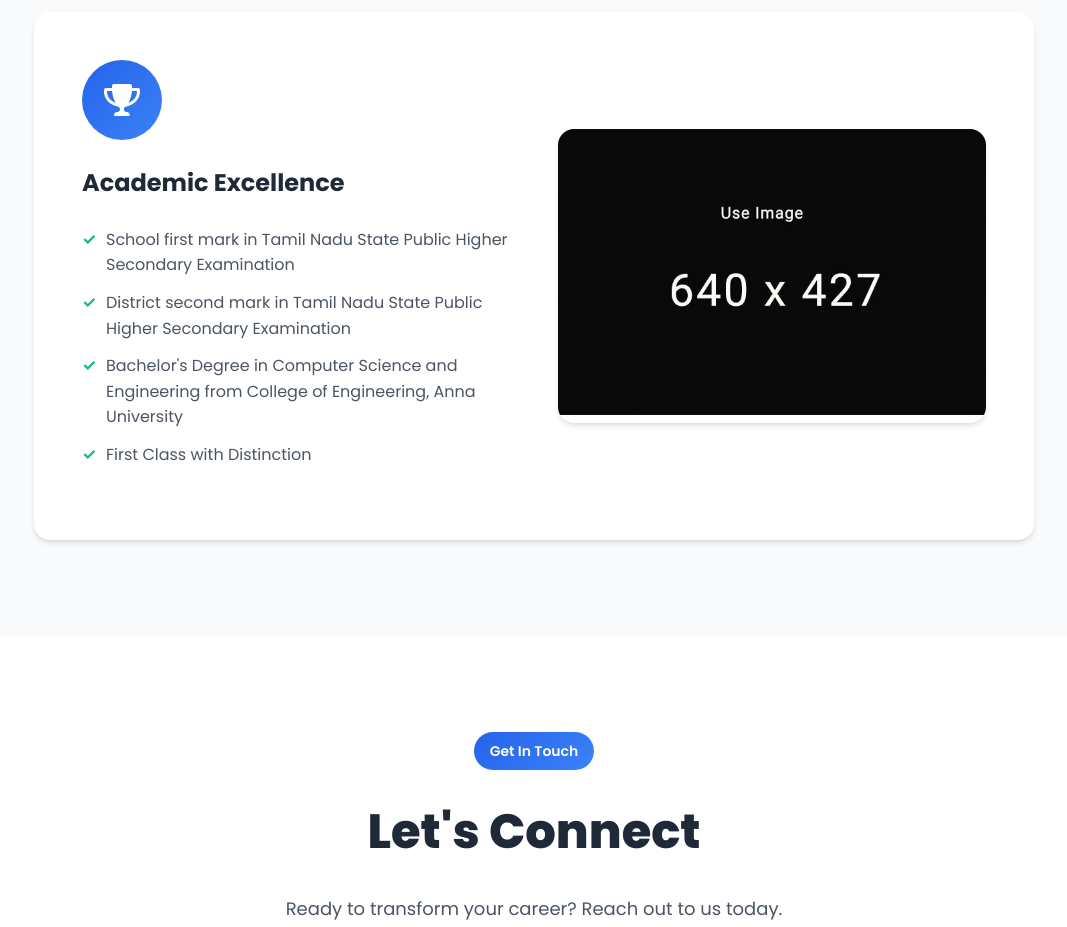
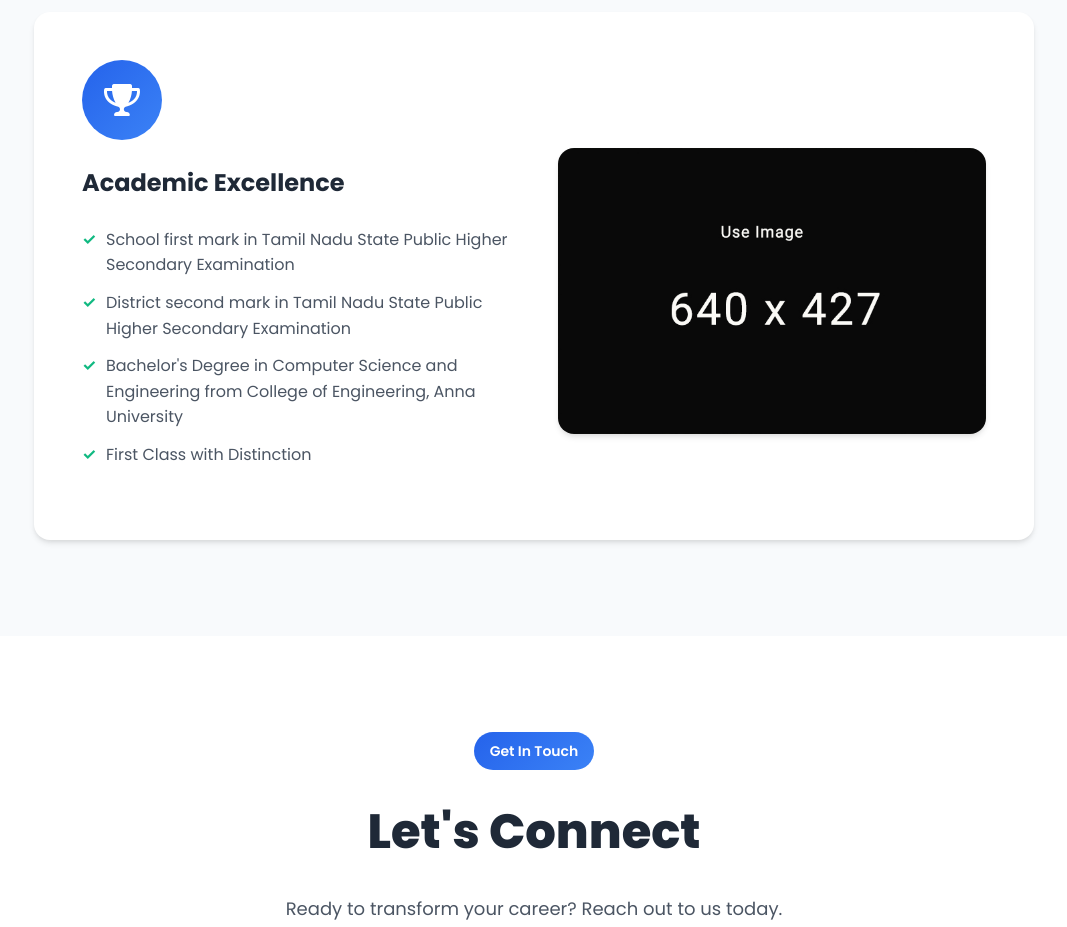
Before and after one commit to Suriya05022002/CEO_profile, a plain HTML site: page index.html in a window 1280 px wide. Shown: the part 5460-6387 px from the top of the page, without its empty margins (106-1173 px from the left). Drawn offline with nearby package versions, Linux system fonts and the light colour scheme.

Commit message:
style.css

```diff
--- a/style.css
+++ b/style.css
@@ -1145,6 +1145,13 @@ section {
   margin-top: var(--spacing-md);
   flex-wrap: wrap;
 }
+.achievement-visual {
+  display: flex;
+  flex-wrap: wrap;
+  gap: 50px;
+  justify-content: center;
+  margin-top: 30px;
+}
 
 .stat {
   text-align: center;
```
